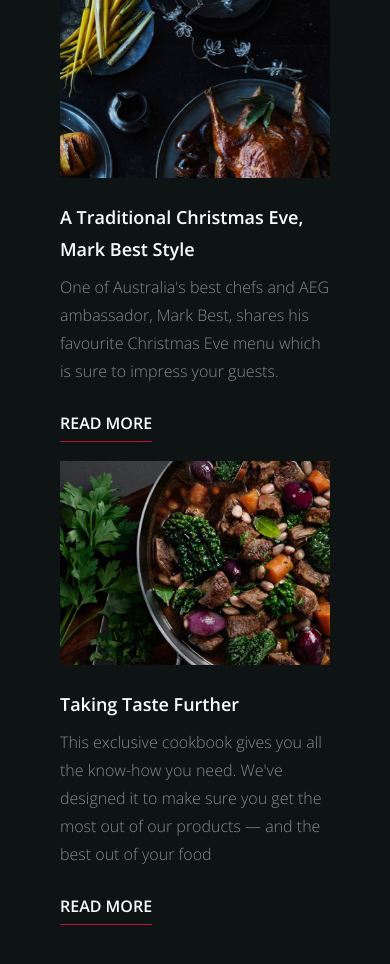
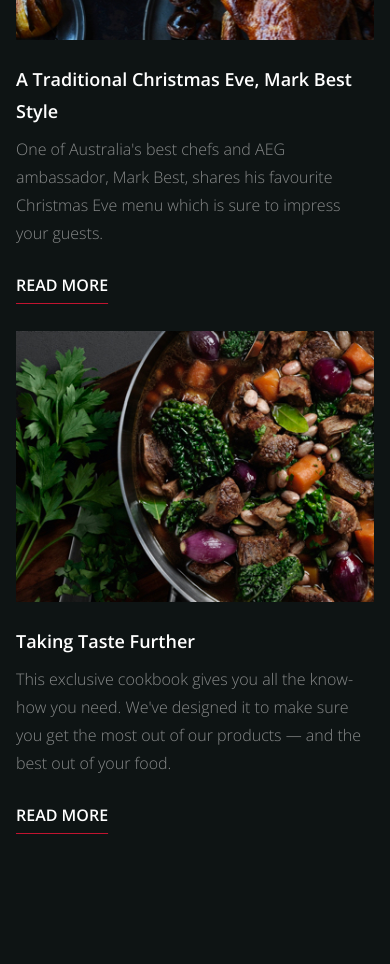
Before and after one commit to ianpamintuan/filta-fe, a website built with Vite: page index.html in a window 390 px wide. Shown: the part 2776-3740 px from the top of the page. After the commit the page ends 3669 px from the top, so only its background shows below. Built offline with nearby package versions, Linux system fonts and the light colour scheme.

Commit message:
feat: Mobile fixes

```diff
--- a/components/BlogSection/BlogSection.js
+++ b/components/BlogSection/BlogSection.js
@@ -31,7 +31,7 @@ export const BlogSection = () => {
                         <h2>Taking Taste Further</h2>
                         <p>
                             This exclusive cookbook gives you all the know-how you need. We've designed it to make sure you get the most out of our products —
-                            and the best out of your food
+                            and the best out of your food.
                         </p>
                     </div>
                     <span>READ MORE</span>
--- a/components/BlogSection/styles.css
+++ b/components/BlogSection/styles.css
@@ -54,7 +54,12 @@
 }
 
 @media screen and (max-width: 767px) {
+  .blog {
+    margin-top: calc(var(--spacing-xl) * 2);
+  }
+
   .blog__container {
     flex-direction: column;
+    gap: var(--spacing-xl);
   }
 }
--- a/components/Gallery/Gallery.js
+++ b/components/Gallery/Gallery.js
@@ -60,7 +60,7 @@ export const Gallery = () => {
             <p class="heading-description">
                 The way ingredients are sourced affects the way we nourish our bodies. Author Mark Schatzer believes our body naturally develops an appetite
                 for the foods and nutrients it needs to be healthy, but that artificial flavourings are getting in the way. This can be reversed by focusing on
-                high-quality ingredients and being mindful as your appetite guides you to consume according to your body needs
+                high-quality ingredients and being mindful as your appetite guides you to consume according to your body needs.
             </p>
             <div class="be-mindful">
                 <h3>BE MINDFUL</h3>
--- a/components/Gallery/styles.css
+++ b/components/Gallery/styles.css
@@ -42,6 +42,7 @@
 @media screen and (max-width: 767px) {
   .gallery {
     flex-direction: column;
+    gap: var(--spacing-base);
   }
 
   .gallery__item {
--- a/style.css
+++ b/style.css
@@ -69,3 +69,13 @@ p {
   margin: 0 auto;
   padding: 180px var(--page-margin);
 }
+
+@media screen and (max-width: 767px) {
+  :root {
+    --page-margin: var(--spacing-base);
+  }
+
+  .container {
+    padding: calc(var(--spacing-xl) * 2) var(--page-margin);
+  }
+}
```
